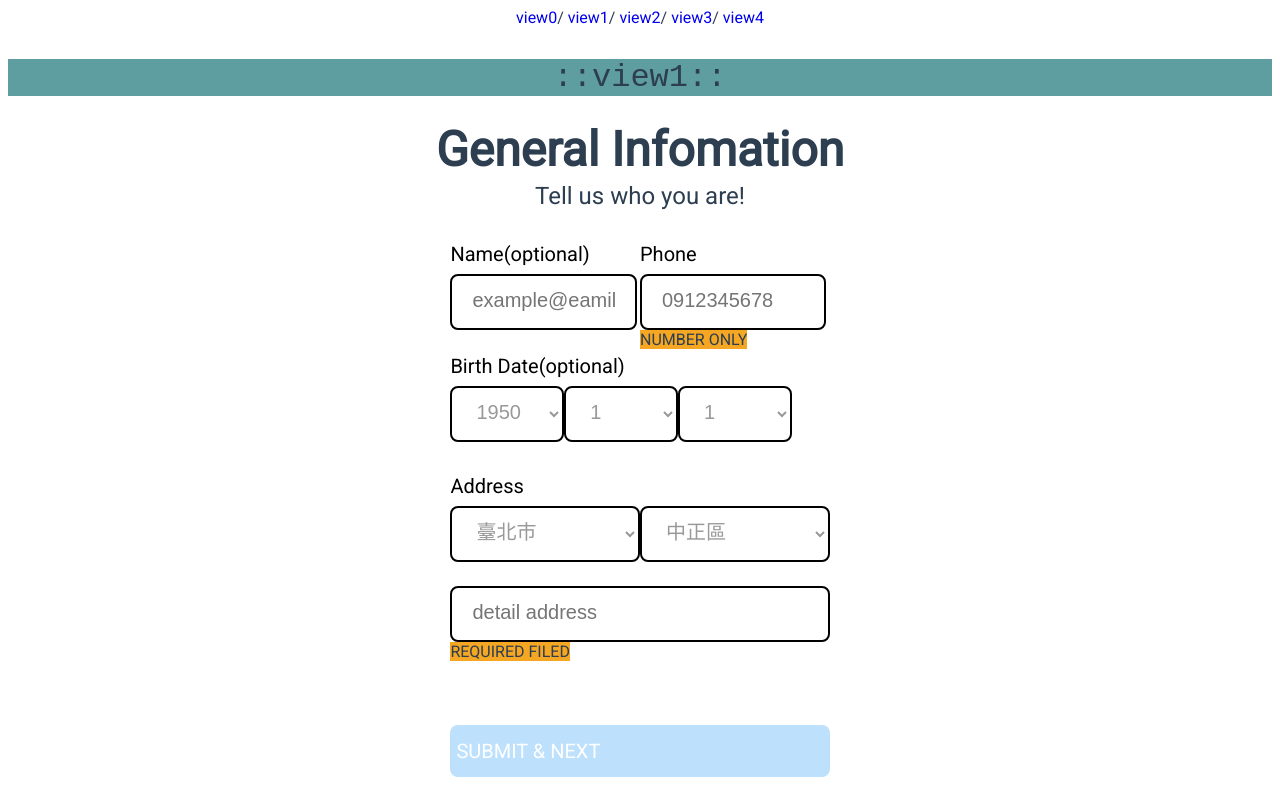
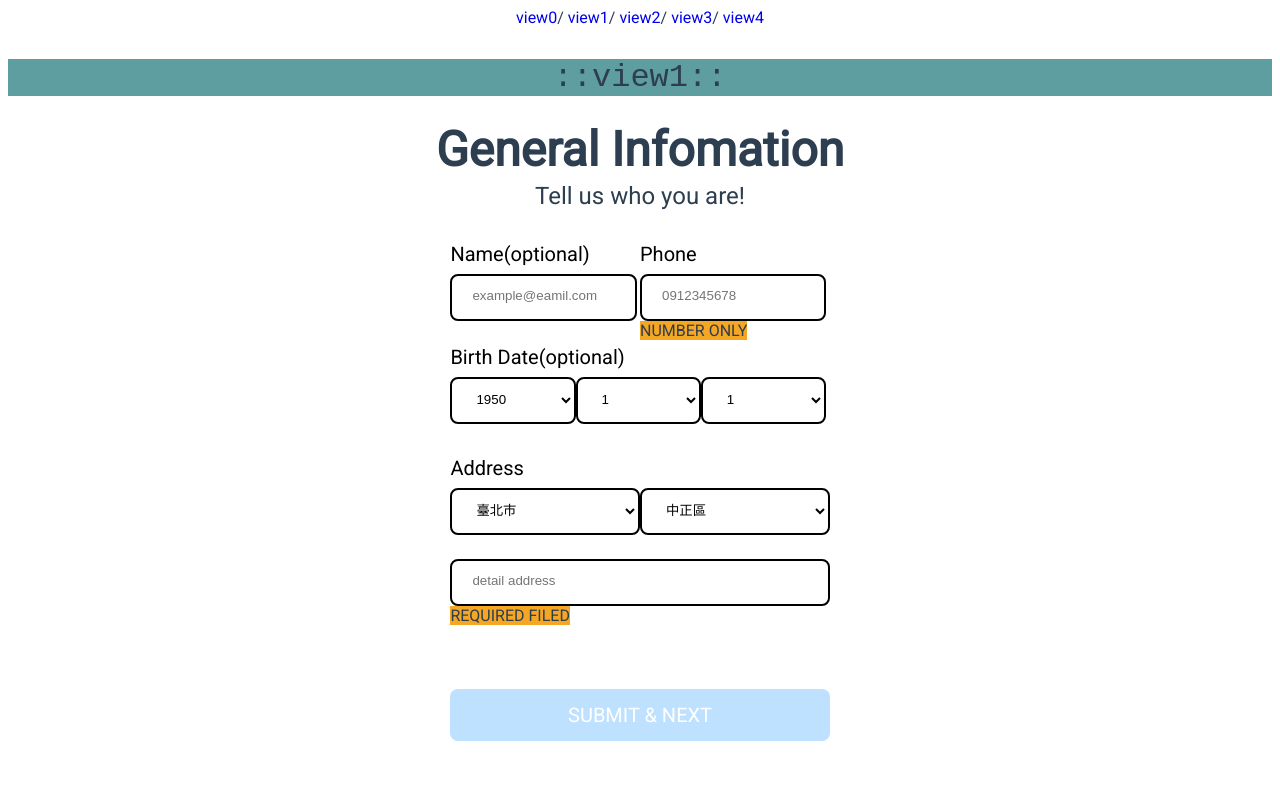
Before and after one commit to rosethorn999/hexschool_F2E_week6, a Vue app: page / in a window 1280 px wide. Both pictures are taken after a click on the link "view1". Built offline with nearby package versions, Linux system fonts and the light colour scheme.

Commit message:
整理可複用風格

```diff
--- a/src/components/view0.vue
+++ b/src/components/view0.vue
@@ -21,7 +21,7 @@
         <input id="input-password2" type="password" placeholder="password" v-model="password2"/>
         <div class="alarm" v-show="password2Error">NOT MATCH</div>
       </div>
-      <input id="button" type="button" value="SUBMIT & NEXT" :disabled="formError" @click="send">
+      <input class="button" type="button" value="SUBMIT & NEXT" :disabled="formError" @click="send">
     </form>
   </div>
 </template>
@@ -117,19 +117,4 @@ input::placeholder {
   box-sizing: border-box;
   padding: 12px 20px;
 }
-#button {
-  background: #0275d8;
-  border: 0;
-  width: 100%;
-  height: 52px;
-  border-radius: 8px;
-  margin-top: 40px;
-  font-family: "Roboto" !important;
-  font-size: 20px;
-  color: white;
-  cursor: pointer;
-}
-#button[disabled] {
-  background: #bee1ff;
-}
 </style>
--- a/src/components/view1.vue
+++ b/src/components/view1.vue
@@ -6,7 +6,7 @@
       Tell us who you are!
     </p>
     <form class="form-area">
-      <div class="form-group" id="form-group-email">
+      <div class="form-group" id="form-group-name">
         <label class="label-title">Name(optional)</label>
         <input type="text" placeholder="example@eamil.com" v-model="name"/>
       </div>
@@ -38,7 +38,7 @@
         <input type="text" v-model="address" placeholder="detail address"/>
          <div class="alarm" v-show="addressError">REQUIRED FILED</div>
       </div>
-      <input id="button"  type="button" value="SUBMIT & NEXT" :disabled="formError" @click="send">
+      <input class="button" type="button" value="SUBMIT & NEXT" :disabled="formError" @click="send">
     </form>
   </div>
 </template>
@@ -145,20 +145,12 @@ export default {
 .form-group {
   margin-bottom: 24px;
 }
-#form-group-email {
+#form-group-name {
   float: left;
   width: 50%;
 }
 
-input,
-select {
-  font-size: 20px;
-  color: #999999;
-  letter-spacing: 0;
-  text-align: left;
-  line-height: 24px;
-}
-#form-group-email input {
+#form-group-name input {
   width: 75%;
   background: #ffffff;
   border: 2px solid #000000;
@@ -176,13 +168,15 @@ select {
   border-radius: 8px;
   padding: 12px 20px 16px;
 }
-
-#form-group-birthday select {
+select {
   background: #ffffff;
   border: 2px solid #000000;
   border-radius: 8px;
   padding: 12px 20px 16px;
-  width: 30%;
+  height: 47px;
+}
+#form-group-birthday select {
+  width: 33%;
 }
 .label-title {
   display: block;
@@ -208,17 +202,4 @@ select {
   width: 100%;
   box-sizing: border-box;
 }
-
-#button {
-  background: #bde0fd;
-  border: 0;
-  width: 100%;
-  height: 52px;
-  border-radius: 8px;
-  margin-top: 40px;
-  font-family: "Roboto" !important;
-  font-size: 20px;
-  color: white;
-  cursor: pointer;
-}
 </style>
--- a/src/components/view2.vue
+++ b/src/components/view2.vue
@@ -17,12 +17,12 @@
       <input id="alarmButton" type="button" v-show="isOverSize" value="ONE FILE IS OVER THE MAXIMUM SIZE">
 
       <div class="preview">
-        <img id="preview0" src="http://via.placeholder.com/50x50">
-        <img id="preview1" src="http://via.placeholder.com/50x50">
-        <img id="preview2" src="http://via.placeholder.com/50x50">
+        <img id="preview0" src="http://via.placeholder.com/140x140">
+        <img id="preview1" src="http://via.placeholder.com/140x140">
+        <img id="preview2" src="http://via.placeholder.com/140x140">
       </div>
 
-      <input id="button" type="button" value="SUBMIT & NEXT" :disabled="formError" @click="send">
+      <input class="button" type="button" value="SUBMIT & NEXT" :disabled="formError" @click="send">
     </form>
   </div>
 </template>
@@ -150,22 +150,6 @@ export default {
 .preview img:hover {
   opacity: 0.8;
 }
-#button[disabled] {
-  background: #bee1ff;
-}
-#button {
-  background: #0275d8;
-  border: 0;
-  width: 100%;
-  height: 52px;
-  border-radius: 8px;
-  margin-top: 40px;
-  font-family: "Roboto" !important;
-  font-size: 20px;
-  color: white;
-  cursor: pointer;
-}
-
 #alarmButton {
   background: #f5a623;
   border: 0;
--- a/src/components/view3.vue
+++ b/src/components/view3.vue
@@ -29,13 +29,14 @@
       </div>
       <div class="form-group">
         <label>Expire Date</label>
-        <select>
-            <option v-for="(MM,index) in 12" :key="index">{{MM}}</option>
-        </select> <select>
-            <option v-for="(DD,index) in 31" :key="index">{{DD}}</option>
+        <select v-model="eMM">
+            <option v-for="(MM,index) in MMs" :key="index">{{MM}}</option>
+        </select>
+        <select v-model="eYY">
+            <option v-for="(YY,index) in YYs" :key="index">{{YY}}</option>
         </select>
       </div>
-      <input type="button" value="DONE" :disabled="formError" @click="send">
+      <input class="button" type="button" value="DONE" :disabled="formError" @click="send">
     </form>
   </div>
 </template>
@@ -52,8 +53,23 @@ export default {
       cardHolder: "",
       bankName: "",
       CVV: "",
-      MM: 1,
-      YY: 1
+      eMM: "01",
+      eYY: "18",
+      MMs: [
+        "01",
+        "02",
+        "03",
+        "04",
+        "05",
+        "06",
+        "07",
+        "08",
+        "09",
+        "10",
+        "11",
+        "12"
+      ],
+      YYs: ["18", "19", "20", "21", "22", "23", "24", "25"]
     };
   },
   computed: {
--- a/src/views/Home.vue
+++ b/src/views/Home.vue
@@ -50,4 +50,20 @@ pre {
   font-size: 2rem;
   background-color: cadetblue;
 }
+.button {
+  text-align: center;
+  background: #0275d8;
+  border: 0;
+  width: 100%;
+  height: 52px;
+  border-radius: 8px;
+  margin-top: 40px;
+  font-family: "Roboto" !important;
+  font-size: 20px;
+  color: white;
+  cursor: pointer;
+}
+.button[disabled] {
+  background: #bee1ff;
+}
 </style>
```
